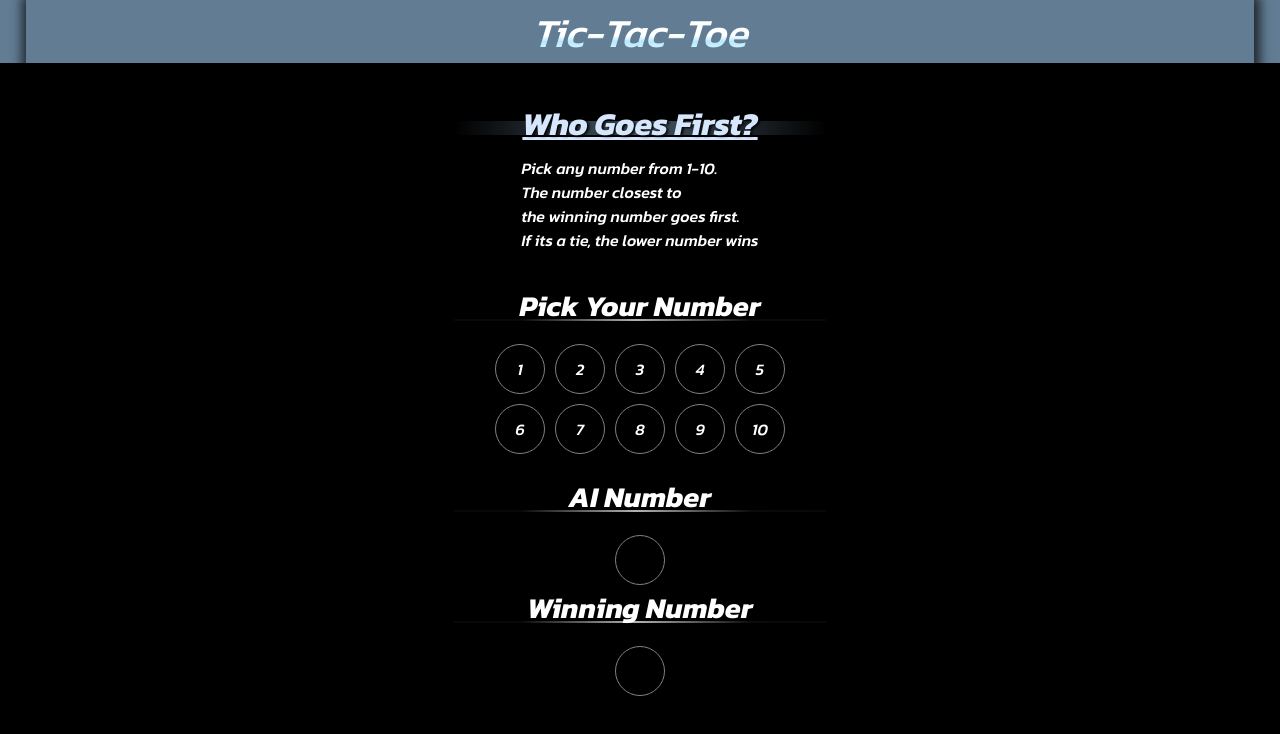
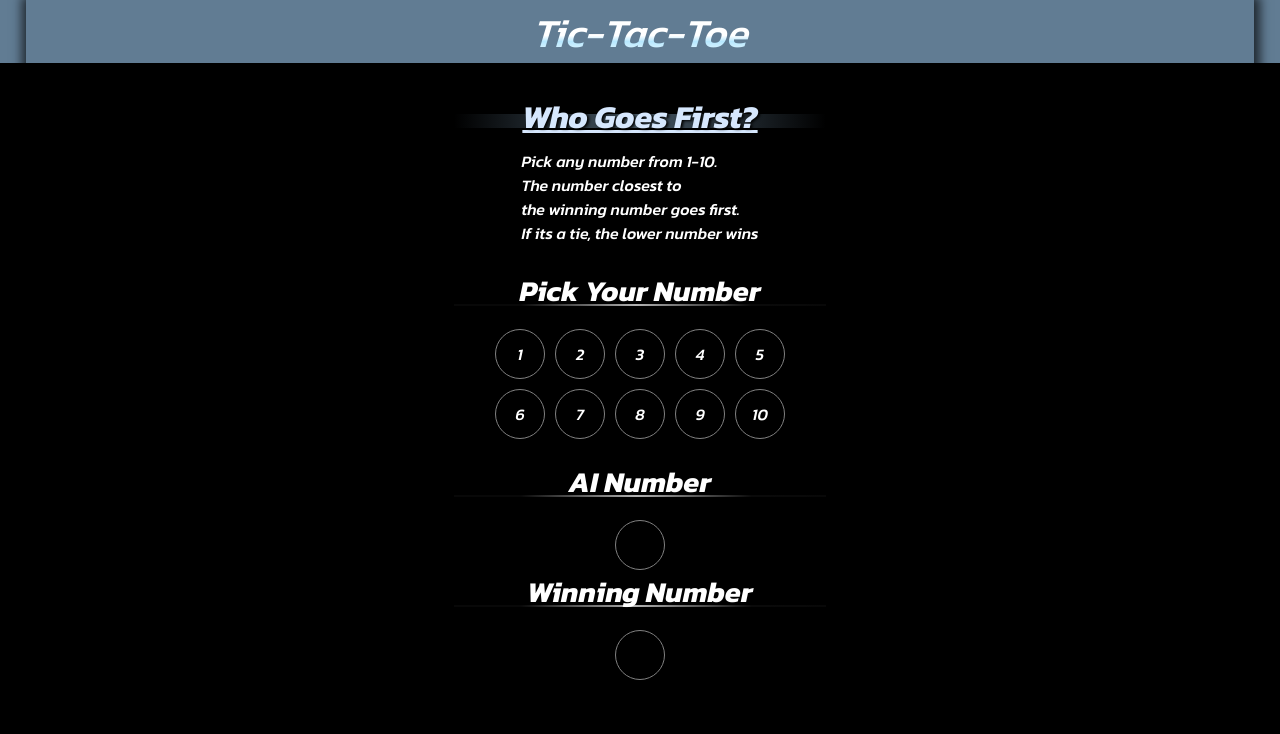
Before and after one commit to PanopDev/TicTacToe, a React (Create React App) app: page / in a window 1280 px wide. Shown: the top 734 px of the page. Built offline with nearby package versions, Linux system fonts and the light colour scheme.

Commit message:
who goes first menu continue button location

```diff
--- a/src/components/styles/whoGoesFirst.css
+++ b/src/components/styles/whoGoesFirst.css
@@ -1,7 +1,7 @@
 .whoGoesFirstContainer {
   display: grid;
   place-content: center;
-  grid-template-rows: 1fr 0.75fr 0.5fr 0.5fr 0.75fr;
+  grid-template-rows: 1fr 0.75fr 0.5fr 0.5fr .88fr;
   position: absolute;
   flex-direction: column;
   width: 100%;
```
